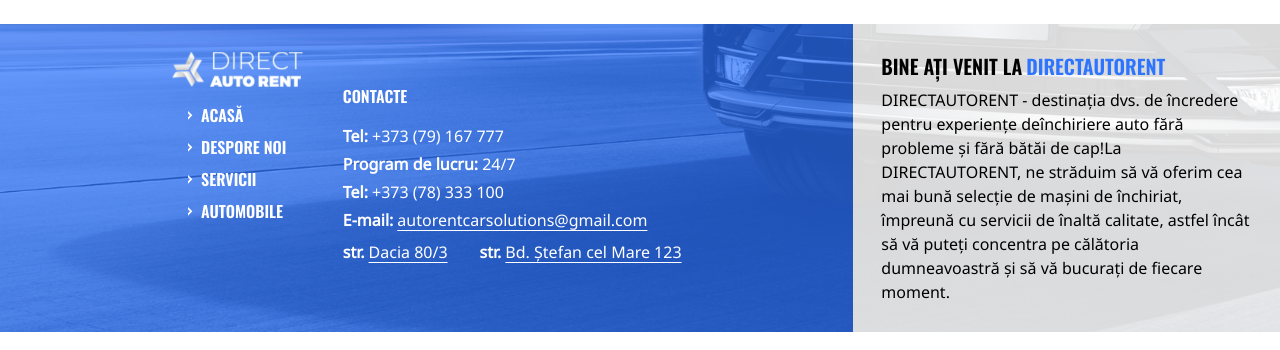
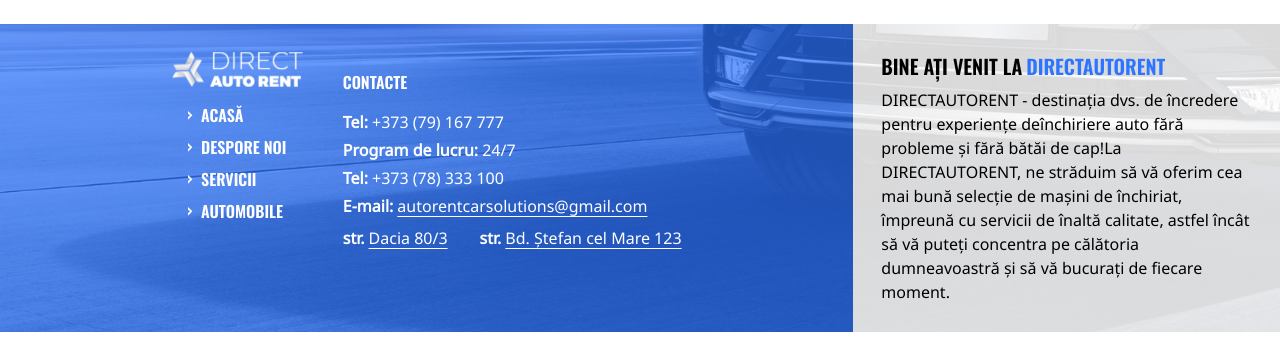
Before and after one commit to PromowebMD/direct-auto-rent-client, a React (Vite) app: page / in a window 1280 px wide. Shown: the part 1028-1378 px from the top of the page. Built offline with nearby package versions, Linux system fonts and the light colour scheme; no server answers.

Commit message:
Refactor contact position

```diff
--- a/src/components/FooterInfo.tsx
+++ b/src/components/FooterInfo.tsx
@@ -48,7 +48,7 @@
                 })}
               </div>
             </div>
-            <div className="lg:mt-8">
+            <div className="lg:mt-[1.1rem]">
               <h3 className="text-base font-semibold text-white font-oswald">
                 CONTACTE
               </h3>
```
